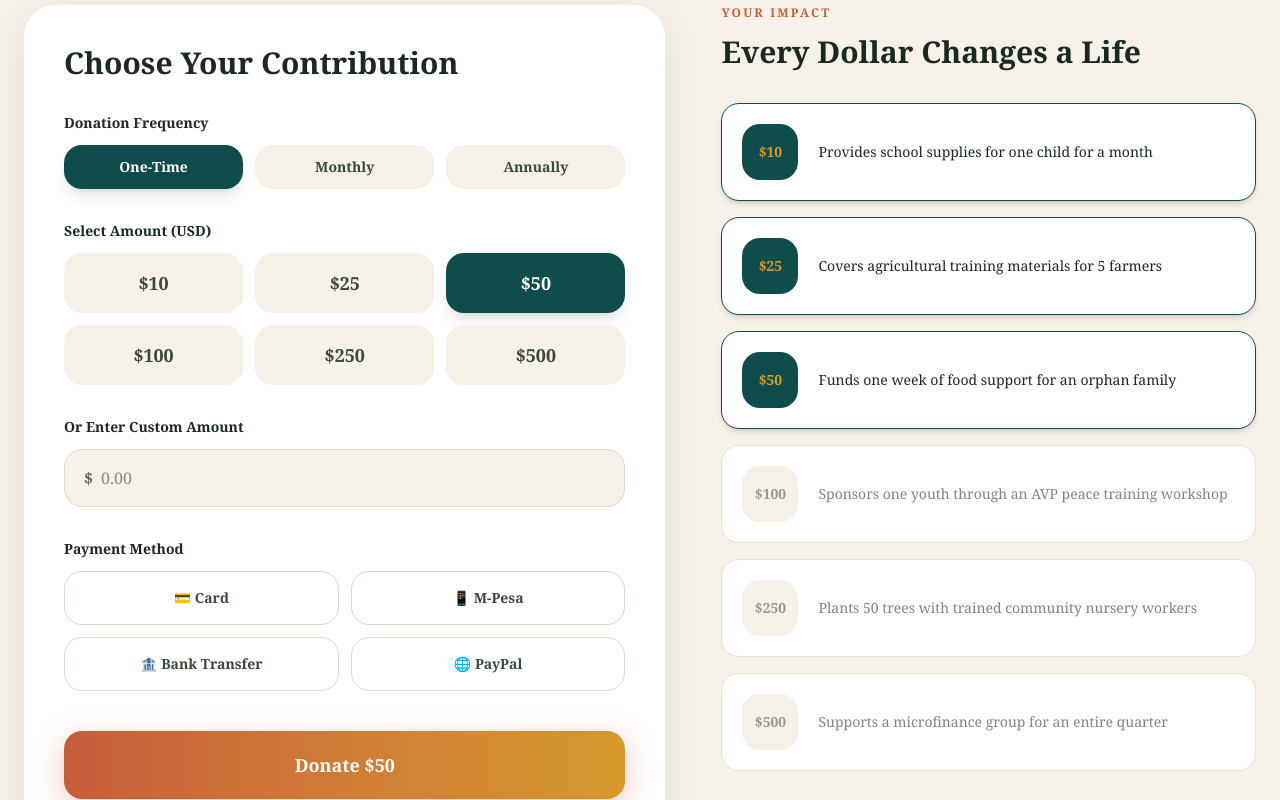
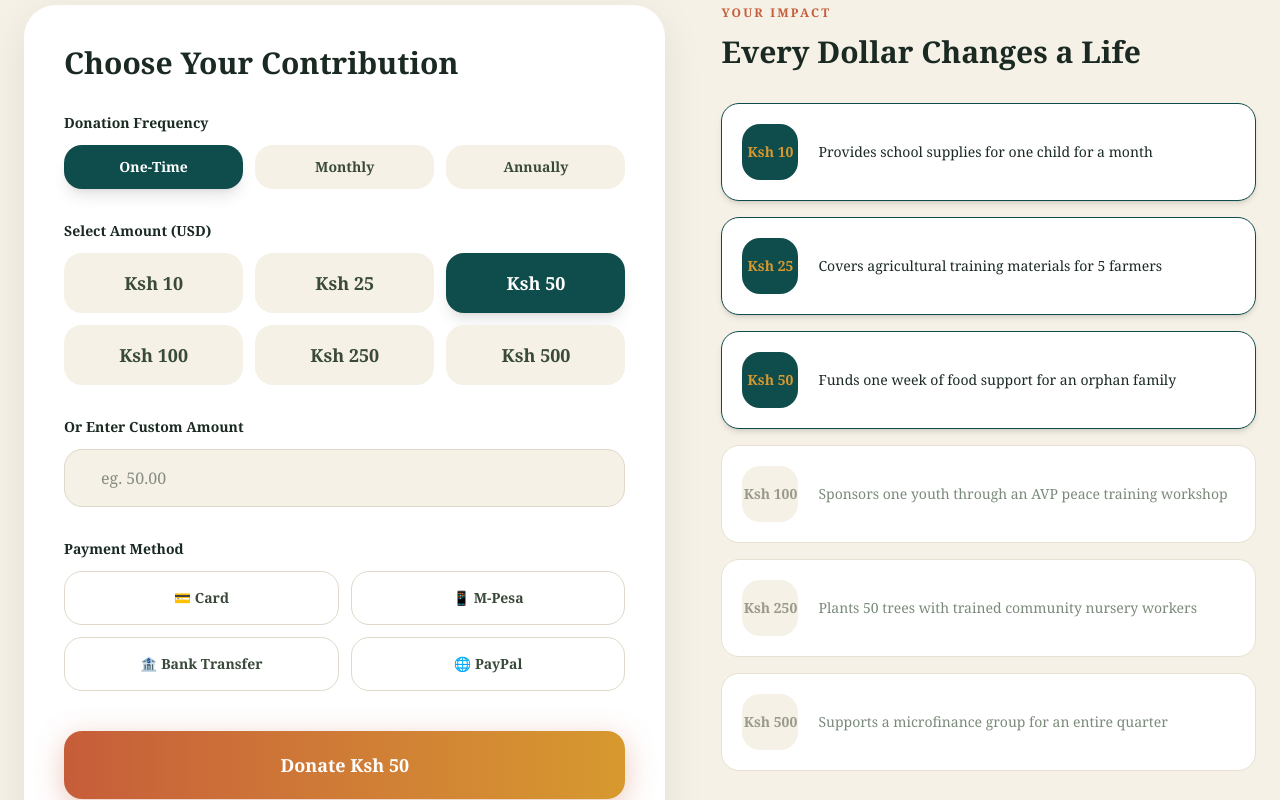
Before and after one commit to Ticowe/ticowe-green-africa, a Next.js app: page /donate in a window 1280 px wide. Shown: the part 580-1380 px from the top of the page. Built offline with nearby package versions, Linux system fonts and the light colour scheme.

Commit message:
changed from dollar to Ksh

```diff
--- a/app/donate/page.tsx
+++ b/app/donate/page.tsx
@@ -159,7 +159,7 @@ export default function DonatePage() {
                           : "bg-[#F5F1E6] text-[#3a4a3a] hover:bg-[#ece5d6]"
                       }`}
                     >
-                      ${preset}
+                      Ksh {preset}
                     </button>
                   ))}
                 </div>
@@ -173,12 +173,12 @@ export default function DonatePage() {
 
                 <div className="relative">
                   <span className="absolute left-5 top-1/2 -translate-y-1/2 font-bold text-[#5a6a5a]">
-                    $
+
                   </span>
 
                   <input
                     type="number"
-                    placeholder="0.00"
+                    placeholder="eg. 50.00"
                     value={custom}
                     onChange={(e) => {
                       setCustom(e.target.value);
@@ -221,7 +221,7 @@ export default function DonatePage() {
                 onClick={() => setDonated(true)}
                 className="w-full rounded-2xl bg-gradient-to-r from-[#C65D3A] to-[#D7992E] px-6 py-5 text-lg font-extrabold text-white shadow-[0_8px_30px_rgba(198,93,58,0.35)] transition duration-300 hover:scale-[1.01] hover:shadow-2xl"
               >
-                Donate ${finalAmount || 0}{" "}
+                Donate Ksh {finalAmount || 0}{" "}
                 {frequency !== "once"
                   ? `/ ${frequency}`
                   : ""}
@@ -263,7 +263,7 @@ export default function DonatePage() {
                             : "bg-[#F5F1E6] text-[#9a9a8a]"
                         }`}
                       >
-                        ${impact.amt}
+                        Ksh {impact.amt}
                       </div>
 
                       <p
```
